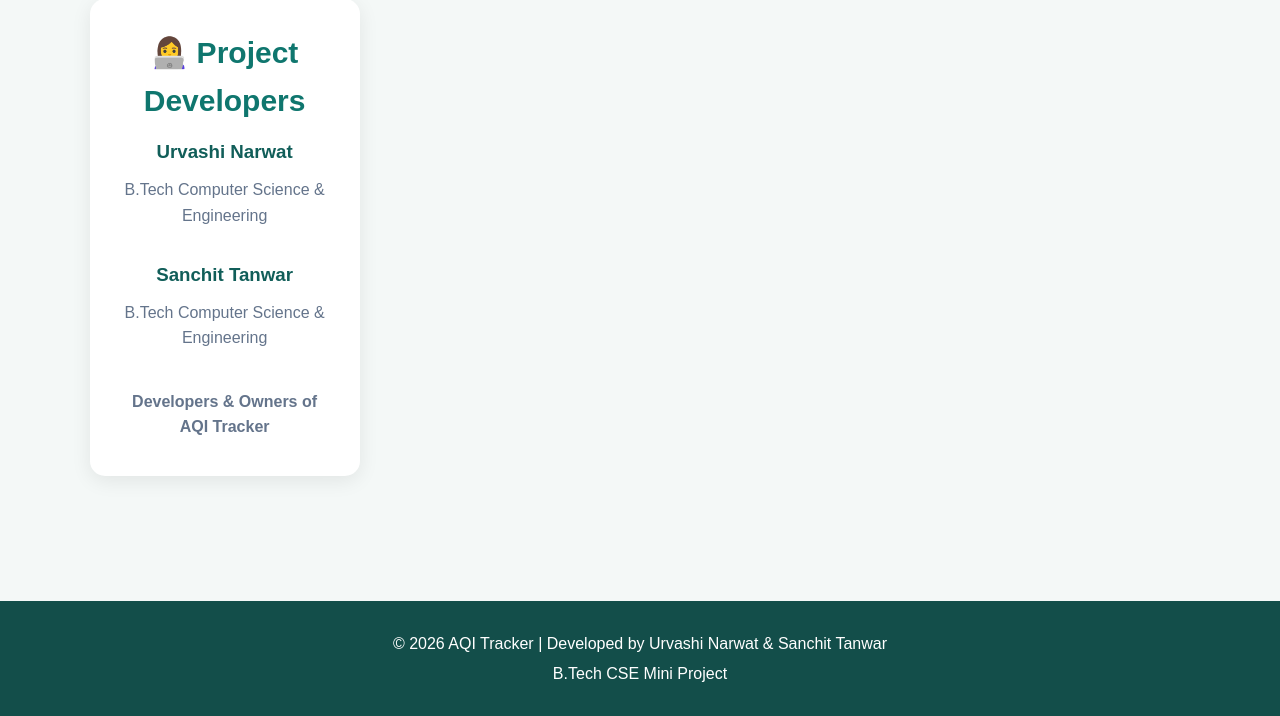
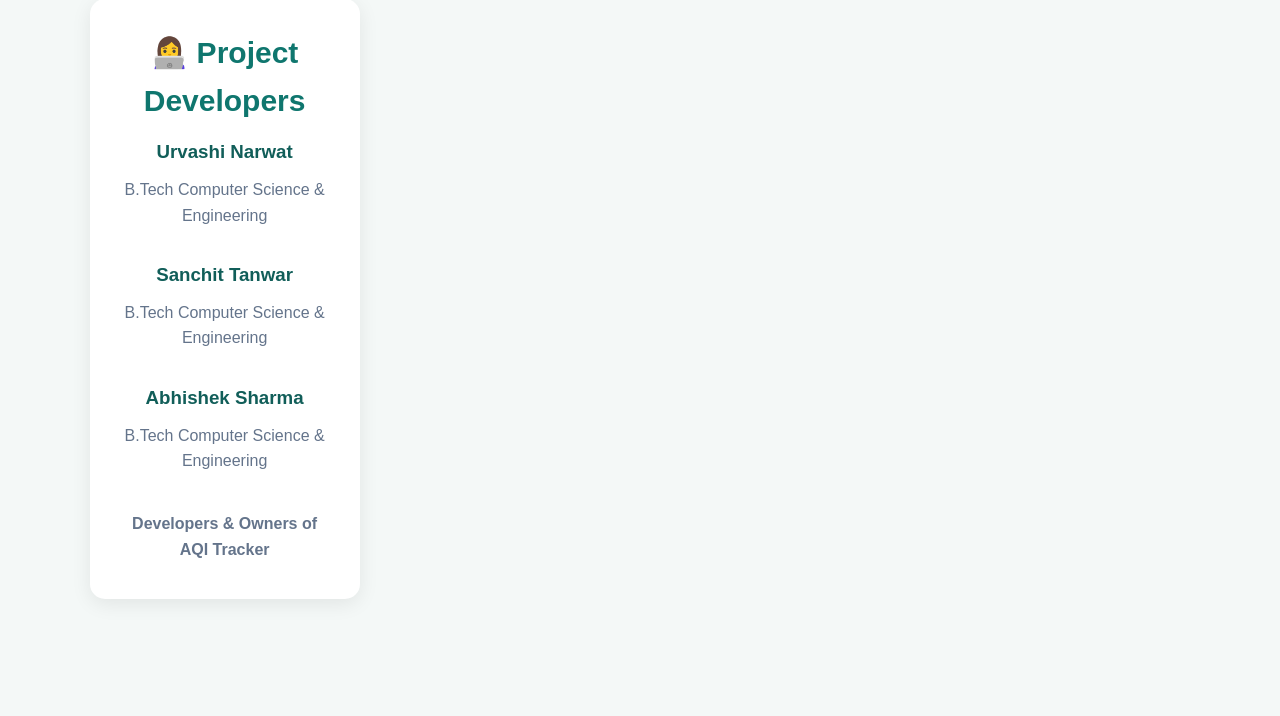
Before and after one commit to urvashinarwat-dotcom/AQI-Tracker-Web-App, a Flask app: page /about in a window 1280 px wide. Shown: the part 1976-2692 px from the top of the page. Run offline with Flask 3, Linux system fonts and the light colour scheme.

Commit message:
Add Abhishek Sharma to project developers

```diff
--- a/templates/about.html
+++ b/templates/about.html
@@ -116,7 +116,12 @@
         </p>
 
         <br>
+        <h3>Abhishek Sharma</h3>
 
+        <p>
+            B.Tech Computer Science & Engineering
+        </p>
+        <br>
         <p>
             <strong>Developers & Owners of AQI Tracker</strong>
         </p>
```
